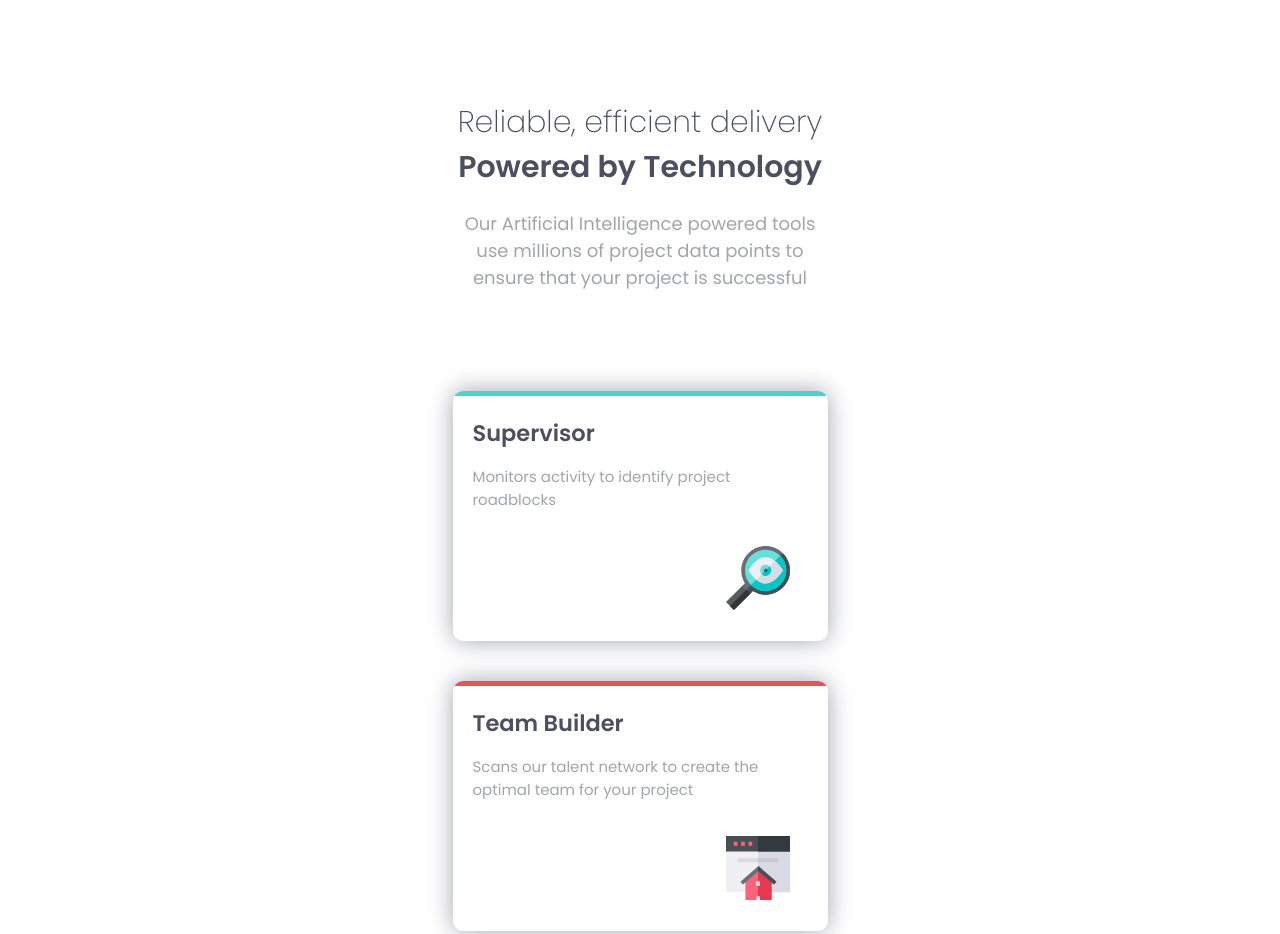
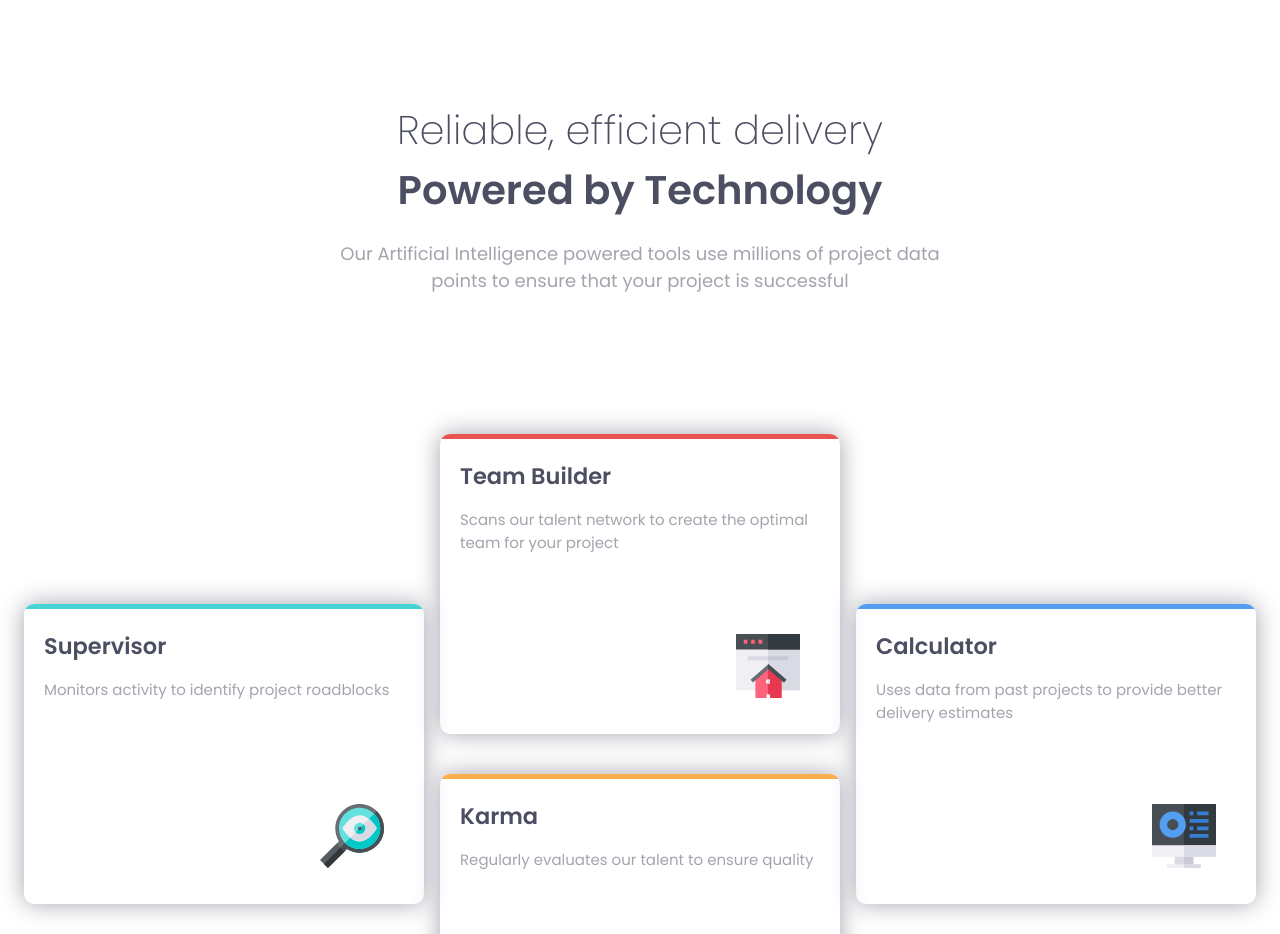
Before and after one commit to atharvpote/Four-Card-Feature-Section, a plain HTML site: page index.html in a window 1280 px wide. Shown: the top 934 px of the page. Drawn offline with Linux system fonts and the light colour scheme.

Commit message:
Built desktop layout.

```diff
--- a/styles.css
+++ b/styles.css
@@ -52,16 +52,10 @@ h2 {
 .feature__card {
     border-radius: 10px;
     box-shadow: 0 0 25px 0 hsl(229, 6%, 66%);
-    cursor: pointer;
     margin: 4rem auto;
     overflow: hidden;
     position: relative;
     min-height: 25rem;
-    transition: transform 0.3s;
-}
-
-.feature__card:hover {
-    transform: scale(1.05);
 }
 
 .feature__card-accent {
@@ -93,3 +87,29 @@ h2 {
     bottom: 10%;
     right: 10%;
 }
+
+@media screen and (min-width:900px) {
+    .feature {
+        max-width: 1440px;
+    }
+
+    .feature__title {
+        font-size: 4rem;
+    }
+
+    .feature__text {
+        width: 60rem;
+        margin-left: auto;
+        margin-right: auto;
+    }
+
+    .feature__cards-container {
+        display: flex;
+        align-items: center;
+    }
+
+    .feature__card {
+        height: 30rem;
+        width: 40rem;
+    }
+}
```
